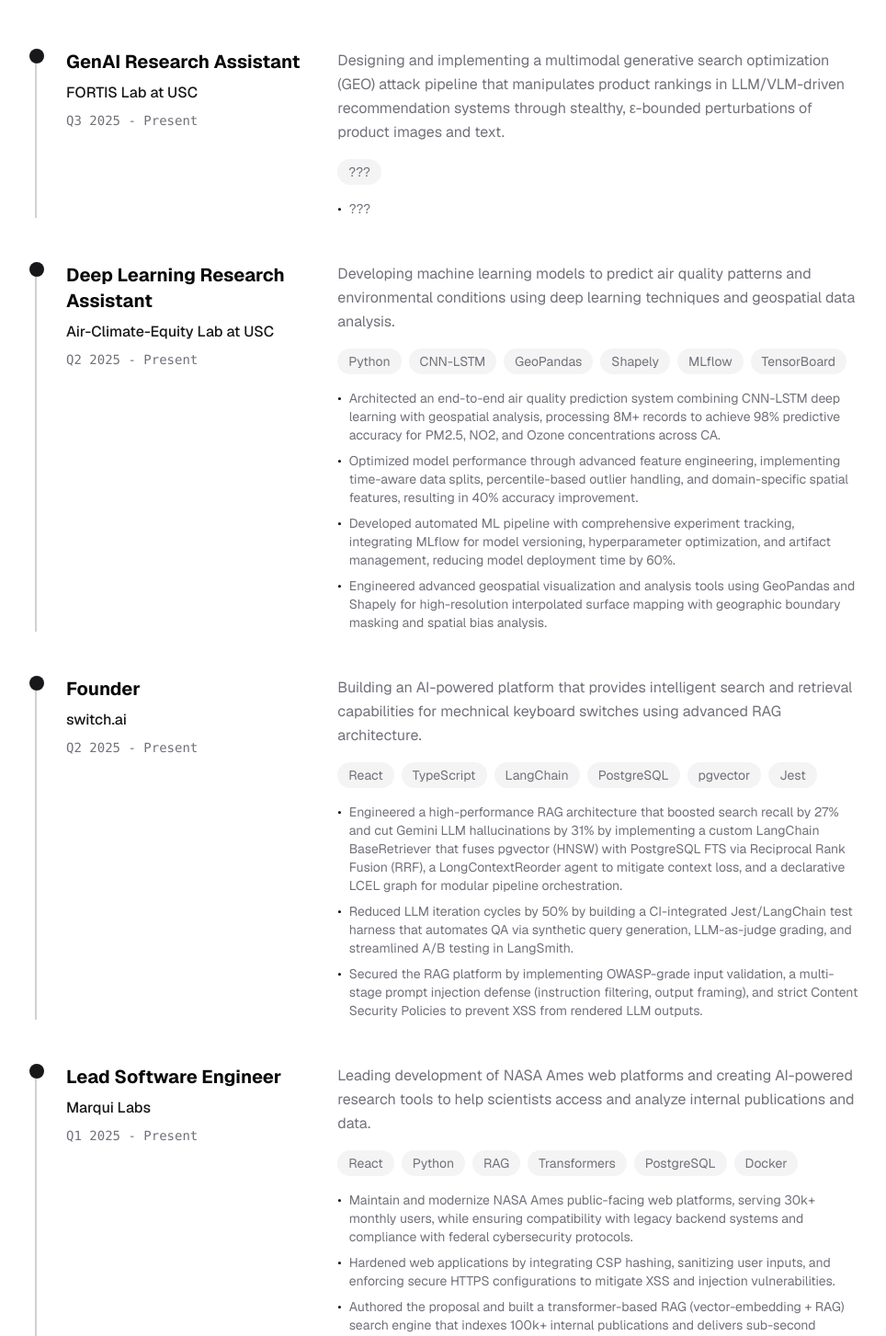
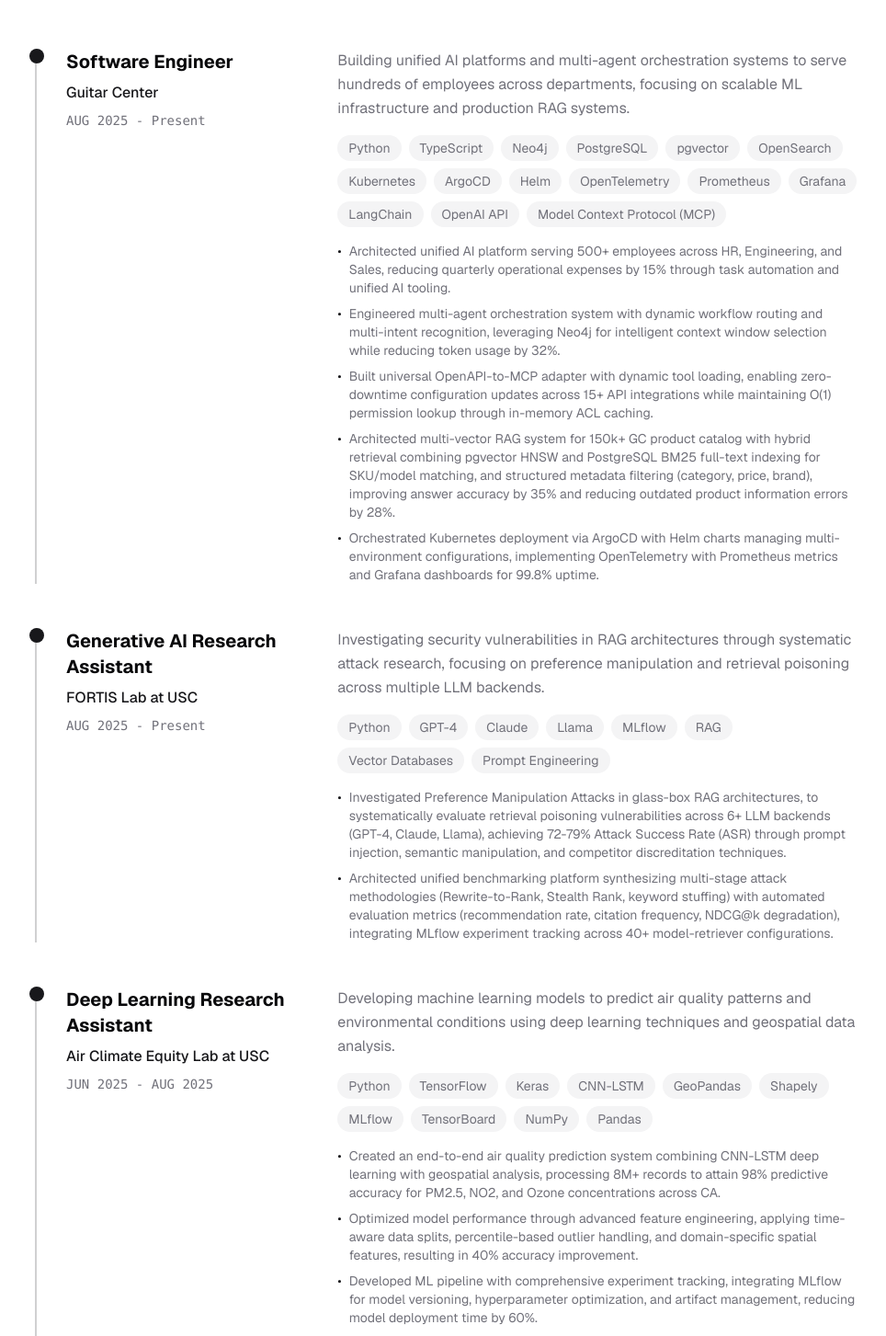
Before and after one commit to freddysongg/portfolio, a Next.js app: page / in a window 1280 px wide. Shown: the part 3700-5153 px from the top of the page at 92% size, without its empty margins (154-1118 px from the left). Built offline with nearby package versions, Linux system fonts and the light colour scheme.

Commit message:
update experiences

```diff
--- a/data/experience.ts
+++ b/data/experience.ts
@@ -11,62 +11,89 @@ export interface Experience {
 export const experiences: Experience[] = [
   {
     id: '1',
-    company: 'FORTIS Lab at USC',
-    position: 'GenAI Research Assistant',
-    duration: 'Q3 2025 - Present',
+    company: 'Guitar Center',
+    position: 'Software Engineer',
+    duration: 'AUG 2025 - Present',
     description:
-      'Designing and implementing a multimodal generative search optimization (GEO) attack pipeline that manipulates product rankings in LLM/VLM-driven recommendation systems through stealthy, ε-bounded perturbations of product images and text.',
-    technologies: ['???'],
-    achievements: ['???'],
+      'Building unified AI platforms and multi-agent orchestration systems to serve hundreds of employees across departments, focusing on scalable ML infrastructure and production RAG systems.',
+    technologies: [
+      'Python',
+      'TypeScript',
+      'Neo4j',
+      'PostgreSQL',
+      'pgvector',
+      'OpenSearch',
+      'Kubernetes',
+      'ArgoCD',
+      'Helm',
+      'OpenTelemetry',
+      'Prometheus',
+      'Grafana',
+      'LangChain',
+      'OpenAI API',
+      'Model Context Protocol (MCP)',
+    ],
+    achievements: [
+      'Architected unified AI platform serving 500+ employees across HR, Engineering, and Sales, reducing quarterly operational expenses by 15% through task automation and unified AI tooling.',
+      'Engineered multi-agent orchestration system with dynamic workflow routing and multi-intent recognition, leveraging Neo4j for intelligent context window selection while reducing token usage by 32%.',
+      'Built universal OpenAPI-to-MCP adapter with dynamic tool loading, enabling zero-downtime configuration updates across 15+ API integrations while maintaining O(1) permission lookup through in-memory ACL caching.',
+      'Architected multi-vector RAG system for 150k+ GC product catalog with hybrid retrieval combining pgvector HNSW and PostgreSQL BM25 full-text indexing for SKU/model matching, and structured metadata filtering (category, price, brand), improving answer accuracy by 35% and reducing outdated product information errors by 28%.',
+      'Orchestrated Kubernetes deployment via ArgoCD with Helm charts managing multi-environment configurations, implementing OpenTelemetry with Prometheus metrics and Grafana dashboards for 99.8% uptime.',
+    ],
   },
   {
     id: '2',
-    company: 'Air-Climate-Equity Lab at USC',
+    company: 'FORTIS Lab at USC',
+    position: 'Generative AI Research Assistant',
+    duration: 'AUG 2025 - Present',
+    description:
+      'Investigating security vulnerabilities in RAG architectures through systematic attack research, focusing on preference manipulation and retrieval poisoning across multiple LLM backends.',
+    technologies: [
+      'Python',
+      'GPT-4',
+      'Claude',
+      'Llama',
+      'MLflow',
+      'RAG',
+      'Vector Databases',
+      'Prompt Engineering',
+    ],
+    achievements: [
+      'Investigated Preference Manipulation Attacks in glass-box RAG architectures, to systematically evaluate retrieval poisoning vulnerabilities across 6+ LLM backends (GPT-4, Claude, Llama), achieving 72-79% Attack Success Rate (ASR) through prompt injection, semantic manipulation, and competitor discreditation techniques.',
+      'Architected unified benchmarking platform synthesizing multi-stage attack methodologies (Rewrite-to-Rank, Stealth Rank, keyword stuffing) with automated evaluation metrics (recommendation rate, citation frequency, NDCG@k degradation), integrating MLflow experiment tracking across 40+ model-retriever configurations.',
+    ],
+  },
+  {
+    id: '3',
+    company: 'Air Climate Equity Lab at USC',
     position: 'Deep Learning Research Assistant',
-    duration: 'Q2 2025 - Present',
+    duration: 'JUN 2025 - AUG 2025',
     description:
       'Developing machine learning models to predict air quality patterns and environmental conditions using deep learning techniques and geospatial data analysis.',
     technologies: [
       'Python',
+      'TensorFlow',
+      'Keras',
       'CNN-LSTM',
       'GeoPandas',
       'Shapely',
       'MLflow',
       'TensorBoard',
+      'NumPy',
+      'Pandas',
     ],
     achievements: [
-      'Architected an end-to-end air quality prediction system combining CNN-LSTM deep learning with geospatial analysis, processing 8M+ records to achieve 98% predictive accuracy for PM2.5, NO2, and Ozone concentrations across CA.',
-      'Optimized model performance through advanced feature engineering, implementing time-aware data splits, percentile-based outlier handling, and domain-specific spatial features, resulting in 40% accuracy improvement.',
-      'Developed automated ML pipeline with comprehensive experiment tracking, integrating MLflow for model versioning, hyperparameter optimization, and artifact management, reducing model deployment time by 60%.',
-      'Engineered advanced geospatial visualization and analysis tools using GeoPandas and Shapely for high-resolution interpolated surface mapping with geographic boundary masking and spatial bias analysis.',
-    ],
-  },
-  {
-    id: '3',
-    company: 'switch.ai',
-    position: 'Founder',
-    duration: 'Q2 2025 - Present',
-    description:
-      'Building an AI-powered platform that provides intelligent search and retrieval capabilities for mechnical keyboard switches using advanced RAG architecture.',
-    technologies: [
-      'React',
-      'TypeScript',
-      'LangChain',
-      'PostgreSQL',
-      'pgvector',
-      'Jest',
-    ],
-    achievements: [
-      'Engineered a high-performance RAG architecture that boosted search recall by 27% and cut Gemini LLM hallucinations by 31% by implementing a custom LangChain BaseRetriever that fuses pgvector (HNSW) with PostgreSQL FTS via Reciprocal Rank Fusion (RRF), a LongContextReorder agent to mitigate context loss, and a declarative LCEL graph for modular pipeline orchestration.',
-      'Reduced LLM iteration cycles by 50% by building a CI-integrated Jest/LangChain test harness that automates QA via synthetic query generation, LLM-as-judge grading, and streamlined A/B testing in LangSmith.',
-      'Secured the RAG platform by implementing OWASP-grade input validation, a multi-stage prompt injection defense (instruction filtering, output framing), and strict Content Security Policies to prevent XSS from rendered LLM outputs.',
+      'Created an end-to-end air quality prediction system combining CNN-LSTM deep learning with geospatial analysis, processing 8M+ records to attain 98% predictive accuracy for PM2.5, NO2, and Ozone concentrations across CA.',
+      'Optimized model performance through advanced feature engineering, applying time-aware data splits, percentile-based outlier handling, and domain-specific spatial features, resulting in 40% accuracy improvement.',
+      'Developed ML pipeline with comprehensive experiment tracking, integrating MLflow for model versioning, hyperparameter optimization, and artifact management, reducing model deployment time by 60%.',
+      'Engineered advanced geospatial visualization and analysis tools leveraging GeoPandas and Shapely for high-resolution interpolated surface mapping with geographic boundary masking and spatial bias analysis.',
     ],
   },
   {
     id: '4',
-    company: 'Marqui Labs',
-    position: 'Lead Software Engineer',
-    duration: 'Q1 2025 - Present',
+    company: 'Marqui Labs at NASA',
+    position: 'Software Engineer',
+    duration: 'MAR 2025 - NOV 2025',
     description:
       'Leading development of NASA Ames web platforms and creating AI-powered research tools to help scientists access and analyze internal publications and data.',
     technologies: [
@@ -76,18 +103,45 @@ export const experiences: Experience[] = [
       'Transformers',
       'PostgreSQL',
       'Docker',
+      'CSP',
+      'HTTPS',
     ],
     achievements: [
       'Maintain and modernize NASA Ames public-facing web platforms, serving 30k+ monthly users, while ensuring compatibility with legacy backend systems and compliance with federal cybersecurity protocols.',
+      'Authored a proposal and built an internal transformer-based RAG search engine for SSERVI team indexing 220k+ internal publications and delivers sub-second answers, improving data access for 100+ researchers.',
       'Hardened web applications by integrating CSP hashing, sanitizing user inputs, and enforcing secure HTTPS configurations to mitigate XSS and injection vulnerabilities.',
-      'Authored the proposal and built a transformer-based RAG (vector-embedding + RAG) search engine that indexes 100k+ internal publications and delivers sub-second answers, dramatically improving data access for 500+ researchers.',
     ],
   },
   {
     id: '5',
+    company: 'switch.ai',
+    position: 'Founder',
+    duration: 'MAY 2025 - SEPT 2025',
+    description:
+      'Building an AI-powered platform that provides intelligent search and retrieval capabilities for mechanical keyboard switches using advanced RAG architecture.',
+    technologies: [
+      'React',
+      'TypeScript',
+      'LangChain',
+      'PostgreSQL',
+      'pgvector',
+      'Jest',
+      'LangSmith',
+      'OWASP',
+      'CSP',
+    ],
+    achievements: [
+      'Engineered a high-performance RAG architecture boosting search recall by 27% and cut LLM hallucinations by 31% by building a custom LangChain BaseRetriever to fuse pgvector (HNSW) with PostgreSQL FTS via Reciprocal Rank Fusion (RRF), a LongContextReorder agent to mitigate context loss, and a LCEL graph.',
+      'Lowered LLM testing times by 50% by building a CI-integrated Jest/LangChain test harness to automate QA via synthetic query generation, LLM-as-judge grading, and streamlined A/B testing in LangSmith.',
+      'Secured RAG platform through OWASP-grade input validation, a multi-stage prompt injection defense (instruction filtering, output framing), and strict Content Security Policies to prevent XSS from rendered LLM outputs.',
+      'Architected a highly maintainable and scalable frontend leveraging React and TypeScript to develop secure, isolated UI components, with a robust authentication flow by enforcing HTTPS-only cookie storage for JWT session management and achieving zero-latency switching across a library of over 100+ pre-rendered application themes.',
+    ],
+  },
+  {
+    id: '6',
     company: 'BLNK',
     position: 'Software Engineer',
-    duration: 'Q2 2024 - Q3 2025',
+    duration: 'APR 2024 - AUG 2025',
     description:
       'Developing intelligent search systems for e-commerce platforms and building scalable backend infrastructure to handle product data, payments, and shipping integrations.',
     technologies: [
@@ -97,7 +151,9 @@ export const experiences: Experience[] = [
       'Drizzle ORM',
       'Stripe API',
       'Shopify API',
+      'Shippo API',
       'Docker',
+      'CI/CD',
     ],
     achievements: [
       'Built a multi-stage RAG search engine for 3k+ SKUs, reinforced with OWASP-grade validation and anomaly detection to block prompt-injection exploits.',
@@ -107,10 +163,10 @@ export const experiences: Experience[] = [
     ],
   },
   {
-    id: '6',
+    id: '7',
     company: 'TablePal',
-    position: 'Lead Software Engineer',
-    duration: 'Q3 2023 - Q4 2024',
+    position: 'Software Engineer',
+    duration: 'JUL 2023 - OCT 2024',
     description:
       'Leading a development team to build cloud-native applications using microservices architecture, focusing on scalable deployment and secure API development.',
     technologies: [
@@ -121,19 +177,21 @@ export const experiences: Experience[] = [
       'JWT',
       'React',
       'Node.js',
+      'API Gateway',
+      'RBAC',
     ],
     achievements: [
       'Architected and led a 6-person team in deploying a CI/CD pipeline on AWS EKS, orchestrating Docker-based microservices to automate application delivery and reduce task completion time by 30%.',
       'Engineered a secure API layer by deploying multiple microservices to AWS EKS, routing traffic through an API Gateway that enforced JWT-based authentication and fine-grained Role-Based Access Control (RBAC).',
-      'Integrated Jest-based testing harness, increasing backend code coverage from 0% to 80%',
+      'Integrated Jest-based testing harness, increasing backend code coverage from 0% to 80%.',
       'Streamlined front end and back end integration by developing over 60 modular UI components that consumed these APIs.',
     ],
   },
   {
-    id: '7',
+    id: '8',
     company: 'Stealth Startup',
     position: 'Software Engineer Intern',
-    duration: 'Q2 2023 - Q3 2023',
+    duration: 'JUN 2023 - SEPT 2023',
     description:
       'Building an intelligent chatbot application that provides contextual responses using AI and real-time streaming technology for enhanced user interactions.',
     technologies: [
@@ -143,6 +201,7 @@ export const experiences: Experience[] = [
       'Supabase',
       'Vector Database',
       'SSE',
+      'OpenAI API',
     ],
     achievements: [
       'Developed a full-stack AI chatbot, leveraging a Vue/Nuxt front end (SSR) and a Node.js backend with a Supabase vector database to provide context-aware responses, driving 30% increase in site traffic within 2 months.',
```
Also changed, not shown: 1 other file (tests, documents, lock files or other folders).
